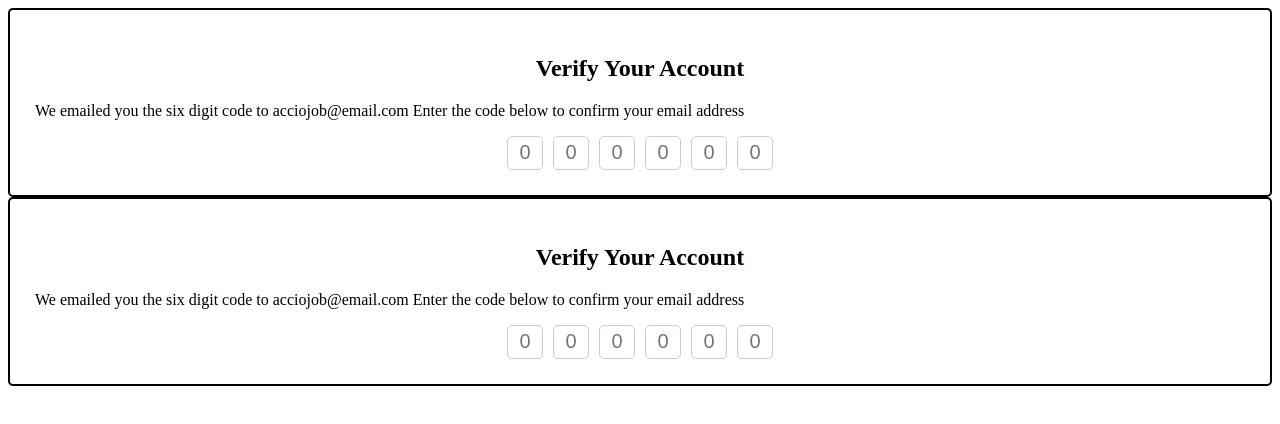
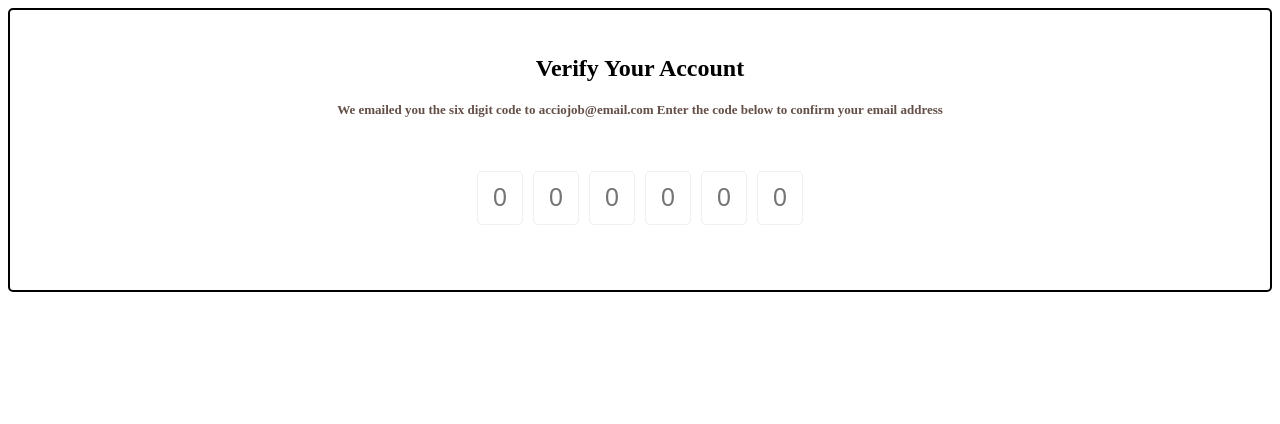
Before and after one commit to acciojob/OTP-PatilDivyani, a website: page main.html in a window 1280 px wide. Drawn offline with Linux system fonts and the light colour scheme.

Commit message:
created a submission

```diff
--- a/main.html
+++ b/main.html
@@ -18,14 +18,16 @@
 			display: flex;
 			justify-content: center;
 			align-items: center;
+			padding: 40px 0;
 		}
 		.code{
-			width: 30px;
-            height: 30px;
+			width: 40px;
+            height: 50px;
             margin: 0 5px;
+
             text-align: center;
-            font-size: 20px;
-            border: 1px solid #ccc;
+            font-size: 25px;
+            border: 1px solid #F0F0F0;
             border-radius: 5px;
 
 		}
@@ -34,8 +36,9 @@
 		}
 
 		h3{
-			font-size: x-small;
+			font-size: small;
 			text-align: center;
+			color: #644F47;
 		}
 	</style>
 </head>
@@ -43,90 +46,23 @@
 <body>
 	<!-- the entire body must be written by student -->
     <script type="text/javascript" src="./script.js">
+
 </script>
 
 	<section>
 		<h1 id="verification_heading" style="text-align: center;">Verify Your Account</h1>
-		<p id="verification_subtext">
+		<h3 id="verification_subtext">
 		We emailed you the six digit code to
 		 acciojob@email.com Enter the code below to
-		  confirm your email address</p>
+		  confirm your email address</h3>
 	<div class="code-container">
-		<input class="code" type="text" pattern="[0-9]" maxlength="1" placeholder="0" autofocus>
-		<input class="code" type="text" pattern="[0-9]" maxlength="1" placeholder="0">
-		<input class="code" type="text" pattern="[0-9]" maxlength="1" placeholder="0">
-		<input class="code" type="text" pattern="[0-9]" maxlength="1" placeholder="0">
-		<input class="code" type="text" pattern="[0-9]" maxlength="1" placeholder="0">
-		<input class="code" type="text" pattern="[0-9]" maxlength="1" placeholder="0">
+		<input class="code" type="text" maxlength="1" placeholder="0" autofocus>
+		<input class="code" type="text" maxlength="1" placeholder="0">
+		<input class="code" type="text" maxlength="1" placeholder="0">
+		<input class="code" type="text" maxlength="1" placeholder="0">
+		<input class="code" type="text" maxlength="1" placeholder="0">
+		<input class="code" type="text" maxlength="1" placeholder="0">
 	</div>
 	</section>
 
 </body>
-
-</html>
-<!DOCTYPE html>
-
-<html>
-
-<head>
-	<link rel="stylesheet" href="styles.css">
-	<style>
-		section{
-			box-sizing: border-box;
-			border: 2px solid black;
-			border-radius: 5px;
-			padding: 25px;
-			/* display: flex;
-			justify-content: center;
-			align-items: center; */
-		}
-		.code-container{
-			display: flex;
-			justify-content: center;
-			align-items: center;
-		}
-		.code{
-			width: 30px;
-            height: 30px;
-            margin: 0 5px;
-            text-align: center;
-            font-size: 20px;
-            border: 1px solid #ccc;
-            border-radius: 5px;
-
-		}
-		.code:focus{
-			outline: none;
-		}
-
-		h3{
-			font-size: x-small;
-			text-align: center;
-		}
-	</style>
-</head>
-
-<body>
-	<!-- the entire body must be written by student -->
-    <script type="text/javascript" src="./script.js">
-</script>
-
-	<section>
-		<h1 id="verification_heading" style="text-align: center;">Verify Your Account</h1>
-		<p id="verification_subtext">
-		We emailed you the six digit code to
-		 acciojob@email.com Enter the code below to
-		  confirm your email address</p>
-	<div class="code-container">
-		<input class="code" type="text" pattern="[0-9]" maxlength="1" placeholder="0" autofocus>
-		<input class="code" type="text" pattern="[0-9]" maxlength="1" placeholder="0">
-		<input class="code" type="text" pattern="[0-9]" maxlength="1" placeholder="0">
-		<input class="code" type="text" pattern="[0-9]" maxlength="1" placeholder="0">
-		<input class="code" type="text" pattern="[0-9]" maxlength="1" placeholder="0">
-		<input class="code" type="text" pattern="[0-9]" maxlength="1" placeholder="0">
-	</div>
-	</section>
-
-</body>
-
-</html>
--- a/script.js
+++ b/script.js
@@ -1,58 +1,28 @@
 //your JS code here. If required.
-let inputs = document.getElementsByClassName('code');
+
+let inputs = document.getElementsByClassName("code");
 
 for(let i = 0; i< inputs.length; i++){
+
   inputs[i].addEventListener("keyup", (event) => {
-    let cellInput = event.key.charCodeAt(0);
+
     let currElement = event.target;
+
     if(event.key === "Backspace"){
+     let previousElement =  currElement.previouElementSibling;
+     if(previousElement) {previousElement.focus();}
+    }
+	  return;
+    }
 
-     let previousElement =  currElement.previouElementSibling
-     if(previousElement)
-     previousElement.focus();
-    }
-    }
+	 let cellInput = event.key.charCodeAt(0);
     if(48<=cellInput && cellInput<=57) {
       //"0" ascii 48
        let nextElement = currElement.nextElementSibling;
-        if(nextElement)
-       nextElement.focus();
+        if(nextElement) {nextElement.focus();}
       }
     else{
       event.target.value = "";
     }
   })
 }
-
-
-
-/*
-inputs.forEach((input, index) => {
-  input.addEventListener('input', (e) => {
-      const value = e.target.value;
-
-      if (value !== '') {
-        if (index < inputs.length - 1) {
-            inputs[index + 1].focus();
-        }
-    } else {
-        if (index > 0) {
-            inputs[index - 1].focus();
-        }
-    }
-});
-
-input.addEventListener('keydown', (e) => {
-    if (e.key === 'Backspace' && index > 0 && input.value === '') {
-        inputs[index - 1].focus();
-    }
-});
-});
-
-function getOTPValue() {
-  let otp = '';
-  inputs.forEach(input => {
-      otp += input.value;
-  });
-  return otp;
-}*/
```
